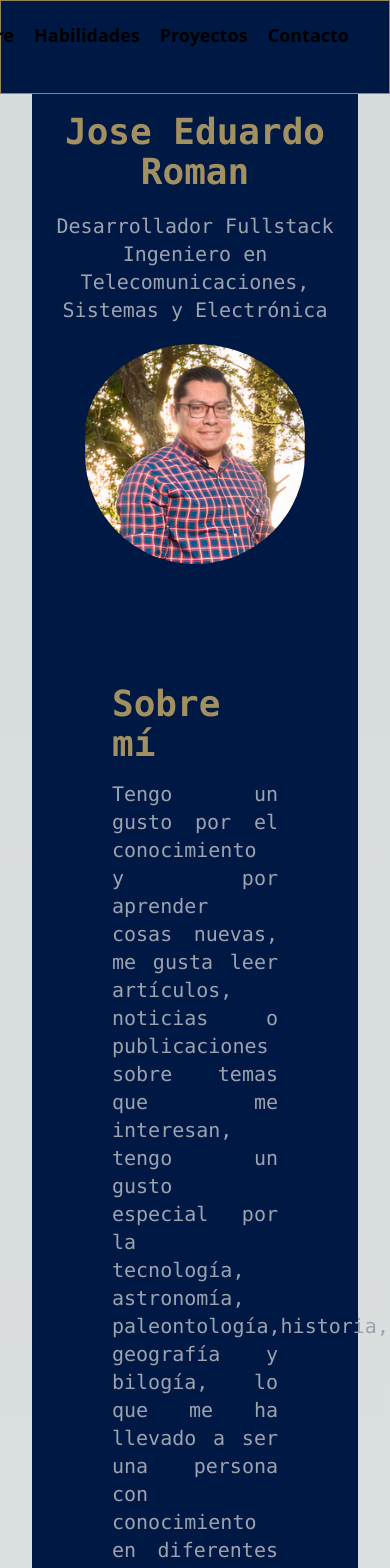
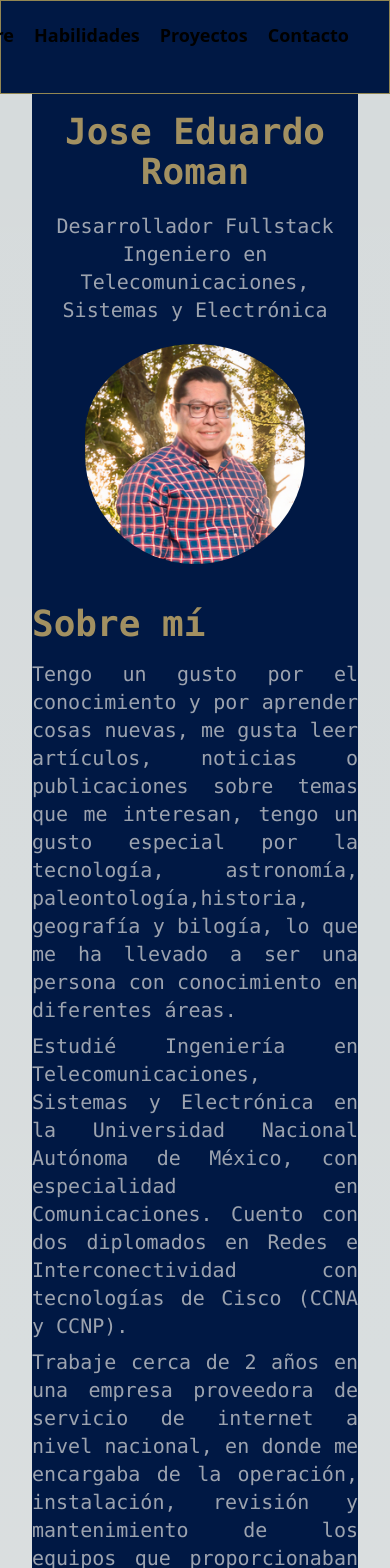
Before and after one commit to jeromanp/my-portfolio, a Next.js app: page / in a window 390 px wide. Shown: the top 1568 px of the page. Built offline with nearby package versions, Linux system fonts and the light colour scheme.

Commit message:
design responsive

```diff
--- a/src/components/AboutMe.jsx
+++ b/src/components/AboutMe.jsx
@@ -2,10 +2,9 @@ import { aboutMe } from "@/utils/data";
 
 export default function AboutMe() {
   return (
-    // <div className="w-full min-h-screen flex flex-row mx-auto p-5 bg-green-800">
-    <div className="w-90 max-w-screen-xl items-center justify-between font-mono text-sm bg-custom-azul mx-auto">
-      <div className="p-20">
-        <h1 className="text-4xl font-bold mb-4 text-custom-oro_2">Sobre mí</h1>
+    <div className="w-full max-w-screen-xl items-center justify-between font-mono text-sm bg-custom-azul mx-auto">
+      <div className="sm:p-10 md:p-10 lg:p-20 xl:p-20">
+        <h1 className="text-4xl font-bold mb-4 text-custom-oro_2 sm:text-center md:text-start">Sobre mí</h1>
         <div className="text-xl">
           <p className="mb-2  text-gray-400 text-justify">{aboutMe.intro}</p>
           <p className="mb-2  text-gray-400 text-justify ">{aboutMe.estudio}</p>
```
